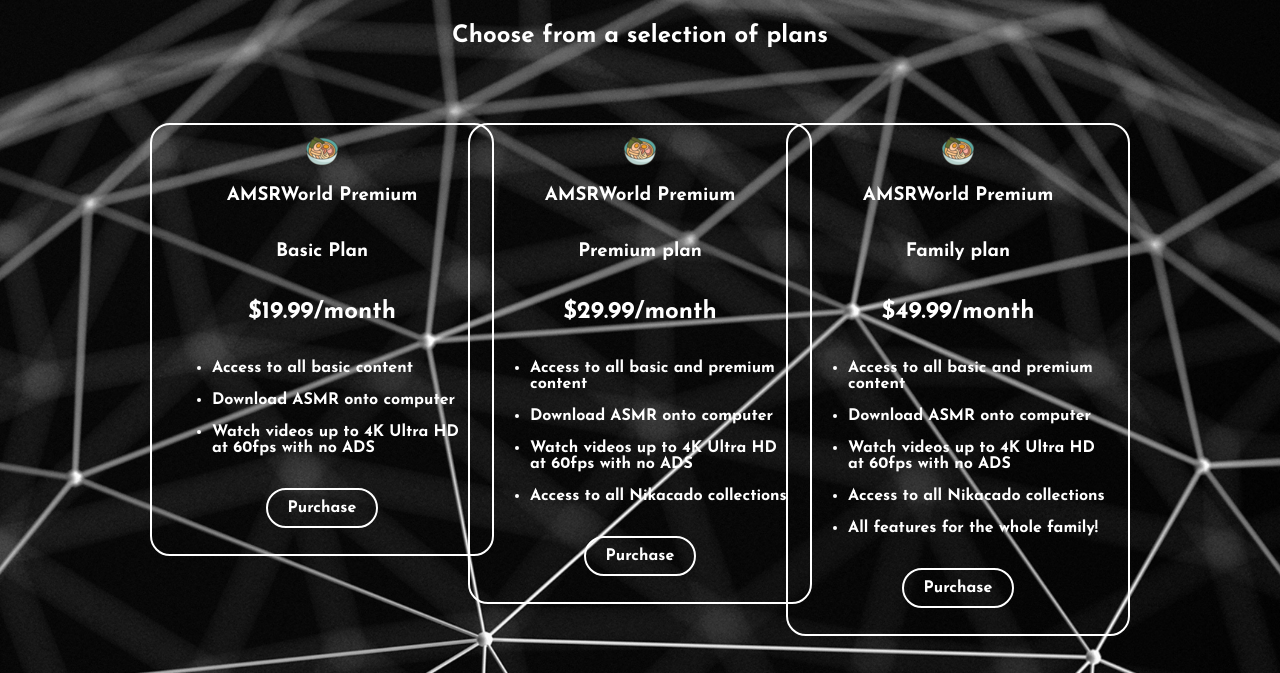
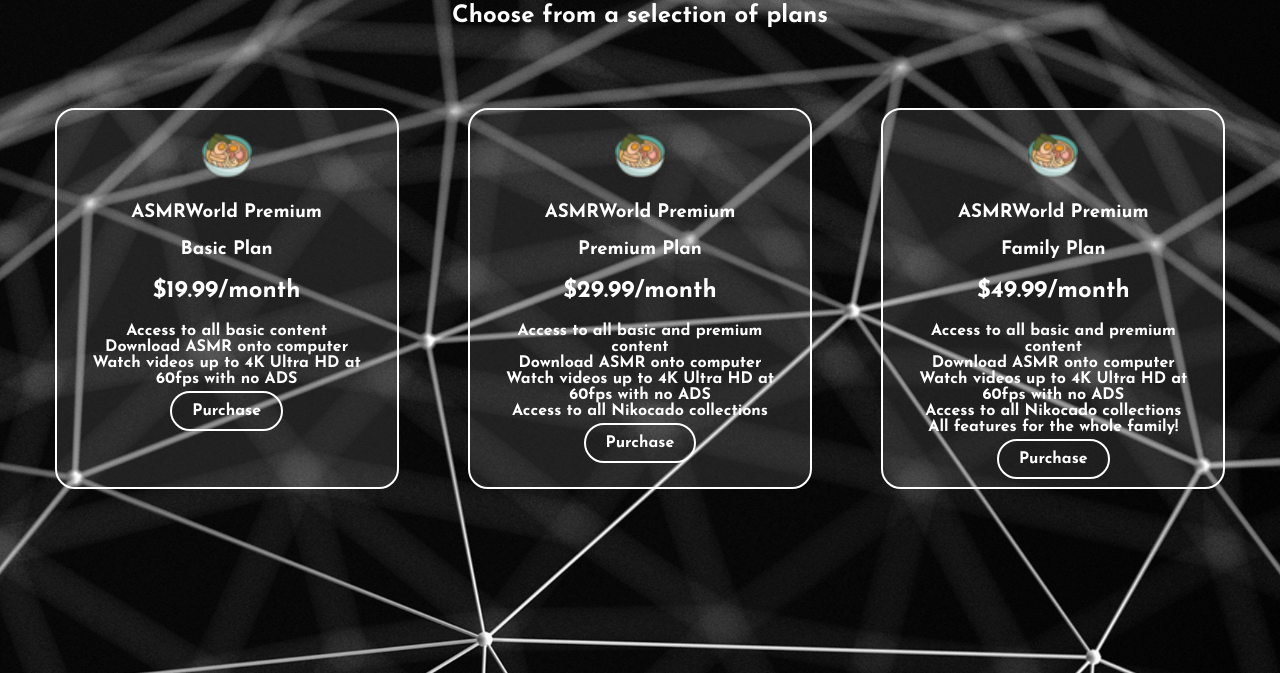
Before and after one commit to shrek64/GingerGamesOfficial, a website: page views/services.html in a window 1280 px wide. Shown: the part 127-800 px from the top of the page. Drawn offline with Linux system fonts and the light colour scheme.

Commit message:
2nd comm

```diff
--- a/public/css/styles.css
+++ b/public/css/styles.css
@@ -1,32 +1,31 @@
 @import url('https://fonts.googleapis.com/css2?family=Josefin+Sans:ital,wght@0,100..700;1,100..700&display=swap');
 
-body{
-    display: flex;
+body {
     margin: 0;
-    flex-direction: column;
-    align-items: center;
+    font-family: 'Josefin Sans', Arial, Helvetica, sans-serif;
     background-image: url('../img/backgroundark.jpeg');
     background-size: cover;
     background-position: center;
     background-repeat: no-repeat;
     background-attachment: fixed;
     color: white;
-    font-family: 'Josefin Sans', Arial, Helvetica, sans-serif;
+    text-align: center;
 }
 
-.nav-links{
+.navbar {
+    background-color: hsla(0, 0%, 100%, 0.15);
+}
+
+.nav-links {
     display: flex;
-    flex-direction: row;
+    justify-content: center;
     list-style: none;
+    padding: 20px 0;
     margin: 0;
-    background-color: hsla(0, 0%, 100%, 0.15);
-    padding-top: 20px;
-    padding-bottom: 20px;
 }
 
 .nav-links li {
-    margin-left: 50px;
-    margin-right: 50px;
+    margin: 0 25px;
 }
 
 a {
@@ -41,61 +40,42 @@
 a:hover {
     color: black;
     background-color: white;
-    text-decoration: none;
 }
 
-footer{
+.plans-container {
+    display: flex;
+    justify-content: space-around;
+    flex-wrap: wrap;
+    padding: 40px 20px;
+    margin-top: 20px;
+}
+
+.plan {
+    border: 2px solid white;
+    border-radius: 20px;
+    padding: 20px;
+    max-width: 300px;
+    font-weight: bold;
+    margin: 20px;
+    flex: 1;
+    min-width: 280px;
+    background-color: rgba(255, 255, 255, 0.1);
+}
+
+.plan img {
+    width: 50px;
+    height: 50px;
+}
+
+.plan ul {
+    list-style-type: none;
+    padding: 0;
+}
+
+footer {
     background-color: hsla(0, 0%, 100%, 0.15);
     padding: 10px 20px;
     text-align: center;
     margin-top: 40px;
     width: 97%;
 }
-
-.basic-plan {
-    border: 2px solid white;
-    display: flex;
-    flex-direction: column;
-    align-items: center;
-    border-radius: 20px;
-    padding: 10px 20px;
-    max-width: 300px;
-    font-weight: bold;
-    position: absolute; /* Change from static to absolute */
-    left: 150px;
-    top: 250px;
-}
-
-.premium-plan{
-    border: 2px solid white;
-    display: flex;
-    flex-direction: column;
-    align-items: center;
-    border-radius: 20px;
-    padding: 10px 20px;
-    max-width: 300px;
-    font-weight: bold;
-    position: absolute; /* Change from static to absolute */
-    top: 250px;
-}
-
-.family-plan{
-    border: 2px solid white;
-    display: flex;
-    flex-direction: column;
-    align-items: center;
-    border-radius: 20px;
-    padding: 10px 20px;
-    max-width: 300px;
-    font-weight: bold;
-    position: absolute; /* Change from static to absolute */
-    right: 150px;
-    top: 250px;
-}
-
-#container{
-    align-items: center;
-    display: flex;
-    flex-direction: column;
-    margin-top: 300px;
-}
--- a/views/services.html
+++ b/views/services.html
@@ -23,52 +23,49 @@
     </header>
     <h1>Quality Content, Quality Price</h1>
     <h2>Choose from a selection of plans</h2>
-    <div class="basic-plan">
-        <img src="../img/ramen.ico">
-        <h3>AMSRWorld Premium</h3>
+
+    <div class="plans-container">
+        <div class="plan basic-plan">
+            <img src="../img/ramen.ico" alt="Basic Plan Icon">
+            <h3>ASMRWorld Premium</h3>
             <h3>Basic Plan</h3>
             <h2>$19.99/month</h2>
             <ul>
-            <li>Access to all basic content</li><br>
-            <li>Download ASMR onto computer</li><br>
+                <li>Access to all basic content</li>
+                <li>Download ASMR onto computer</li>
                 <li>Watch videos up to 4K Ultra HD at 60fps with no ADS</li>
             </ul>
-        <br>
             <a href="https://www.youtube.com/watch?v=dQw4w9WgXcQ" target="_blank">Purchase</a>
-        <br>
         </div>
 
-    <div class="premium-plan">
-        <img src="../img/ramen.ico">
-        <h3>AMSRWorld Premium</h3>
-        <h3>Premium plan</h3>
+        <div class="plan premium-plan">
+            <img src="../img/ramen.ico" alt="Premium Plan Icon">
+            <h3>ASMRWorld Premium</h3>
+            <h3>Premium Plan</h3>
             <h2>$29.99/month</h2>
             <ul>
-            <li>Access to all basic and premium content</li><br>
-            <li>Download ASMR onto computer</li><br>
-            <li>Watch videos up to 4K Ultra HD at 60fps with no ADS</li><br>
-            <li>Access to all Nikacado collections</li>
+                <li>Access to all basic and premium content</li>
+                <li>Download ASMR onto computer</li>
+                <li>Watch videos up to 4K Ultra HD at 60fps with no ADS</li>
+                <li>Access to all Nikocado collections</li>
             </ul>
-        <br>
             <a href="https://www.youtube.com/watch?v=dQw4w9WgXcQ" target="_blank">Purchase</a>
-        <br>
         </div>
 
-    <div class="family-plan">
-        <img src="../img/ramen.ico">
-        <h3>AMSRWorld Premium</h3>
-        <h3>Family plan</h3>
+        <div class="plan family-plan">
+            <img src="../img/ramen.ico" alt="Family Plan Icon">
+            <h3>ASMRWorld Premium</h3>
+            <h3>Family Plan</h3>
             <h2>$49.99/month</h2>
             <ul>
-            <li>Access to all basic and premium content</li><br>
-            <li>Download ASMR onto computer</li><br>
-            <li>Watch videos up to 4K Ultra HD at 60fps with no ADS</li><br>
-            <li>Access to all Nikacado collections</li><br>
+                <li>Access to all basic and premium content</li>
+                <li>Download ASMR onto computer</li>
+                <li>Watch videos up to 4K Ultra HD at 60fps with no ADS</li>
+                <li>Access to all Nikocado collections</li>
                 <li>All features for the whole family!</li>
             </ul>
-        <br>
             <a href="https://www.youtube.com/watch?v=dQw4w9WgXcQ" target="_blank">Purchase</a>
-        <br>
+        </div>
     </div>
 </body>
 </html>
```
Also changed, not shown: config/corsOptions.js (added, +13 -0 lines), controllers/employeesController.js (added, +40 -0 lines), data/data.json (deleted, +0 -7 lines), model/employees.json (added, +32 -0 lines), routes/api/employees.js (added, +13 -0 lines), routes/root.js (added, +22 -0 lines), routes/subdir.js (deleted, +0 -12 lines), server.js (+5 -34 lines), views/404.html (+1 -0 lines), views/subdir/test.html (deleted, +0 -11 lines), public/img/Confused-removebg-preview.png (added), views/new-page.html (deleted), views/subdir/index.html (deleted), 2 other files. Lines whose indentation alone changed are shown as unchanged.
